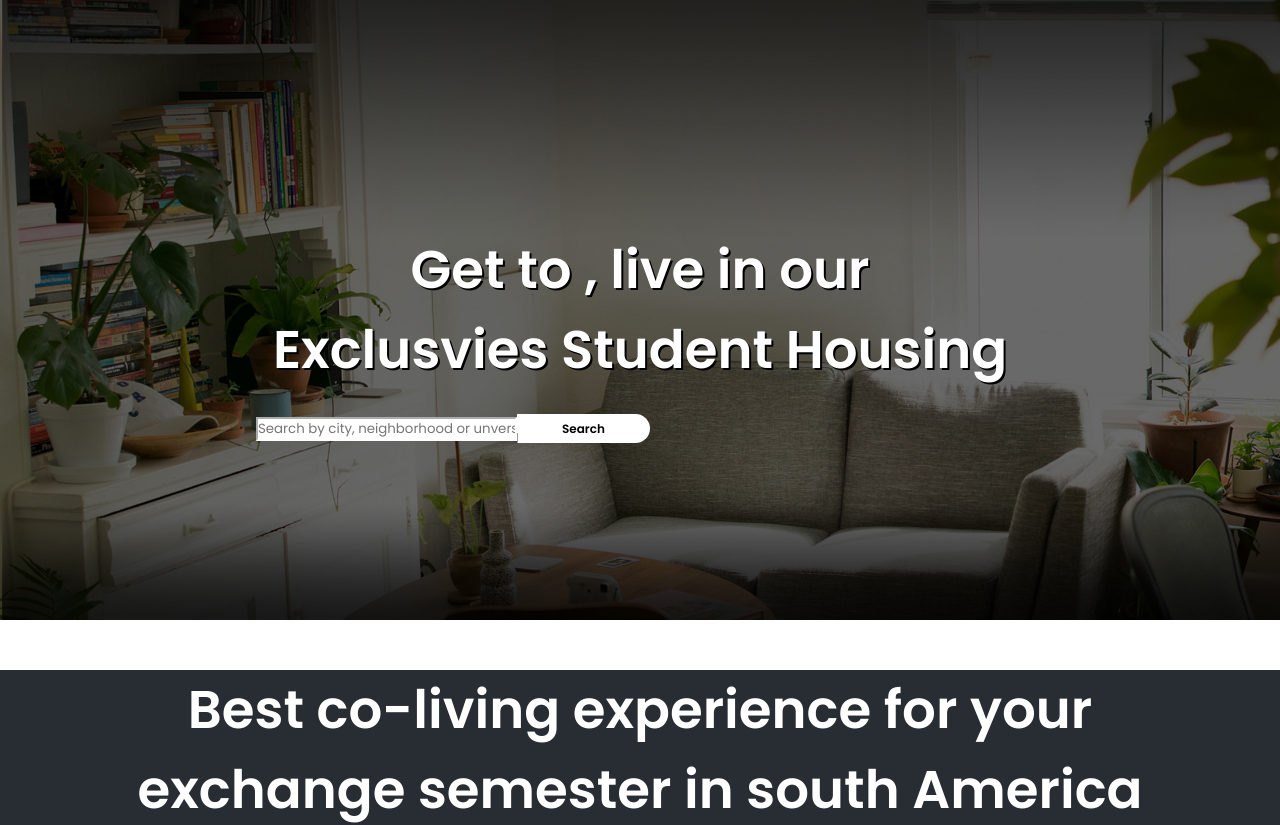
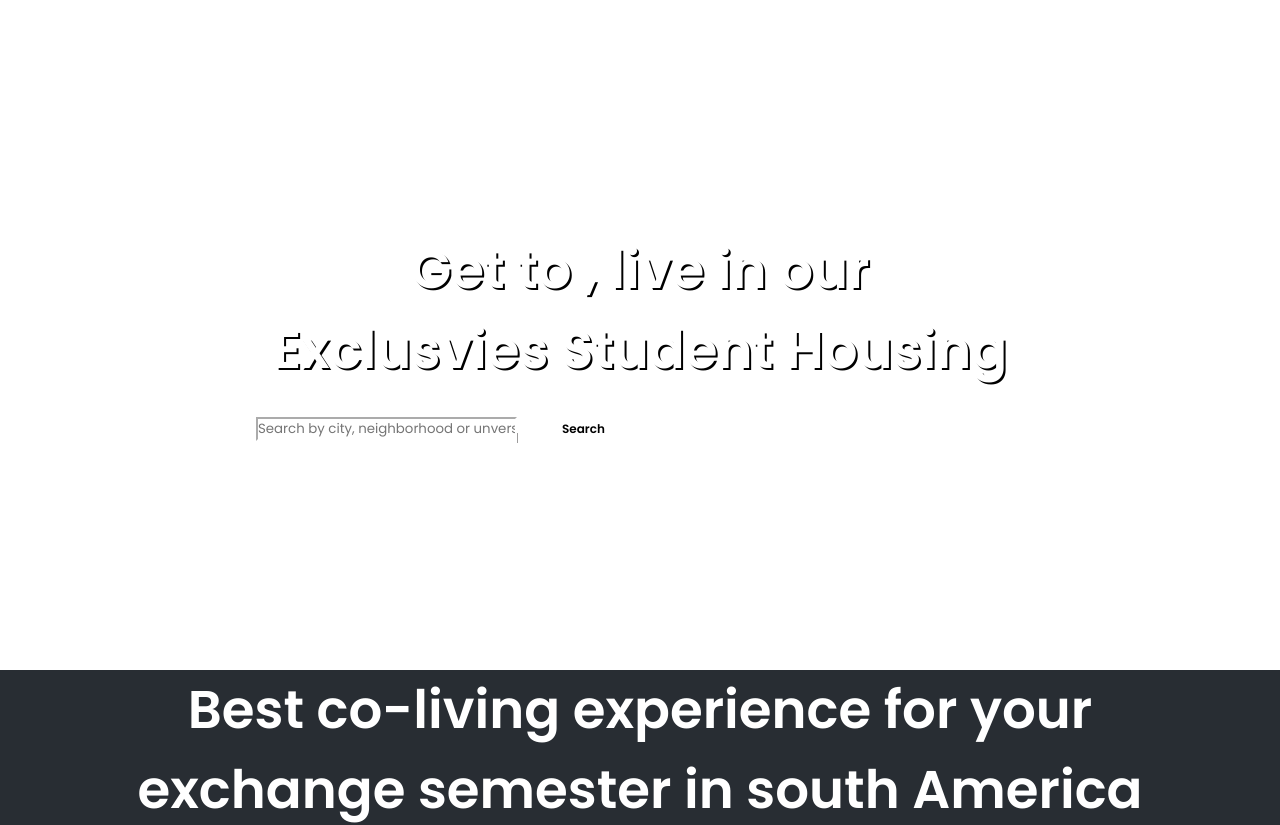
Before and after one commit to abdrafay/nomadcheck, a React (Create React App) app: page / in a window 1280 px wide. Shown: the top 825 px of the page. Built offline with nearby package versions, Linux system fonts and the light colour scheme; no server answers.

Commit message:
DEsgin changes

```diff
--- a/src/App.css
+++ b/src/App.css
@@ -157,7 +157,7 @@ a.dropdown-item {
 
 
 #main-containe {
-	background-image: url(./images/background.jpg);
+	/* background-image: url(./images/background.jpg); */
 	display: flex;
 	justify-content: center;
 	align-items: center;
@@ -172,7 +172,7 @@ a.dropdown-item {
 
 
 #secondLast-image {
-	background-image: url(./images/background.jpg);
+	/* background-image: url(./images/background.jpg); */
 	justify-content: center;
 	align-items: center;
 	height: 100%;
```
